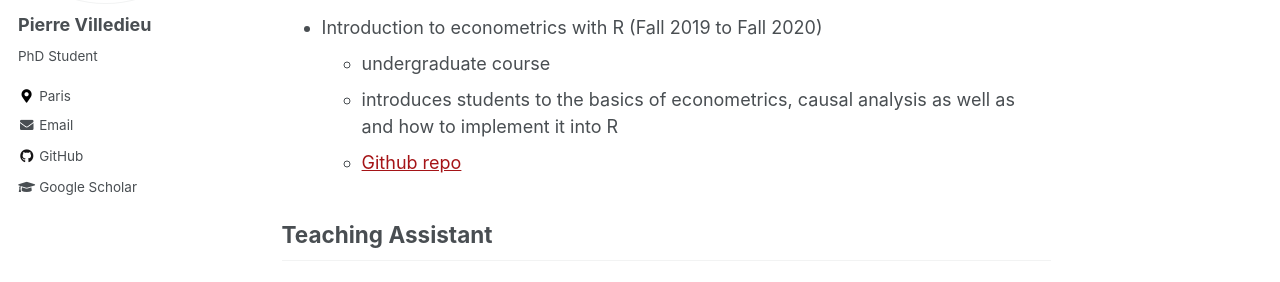
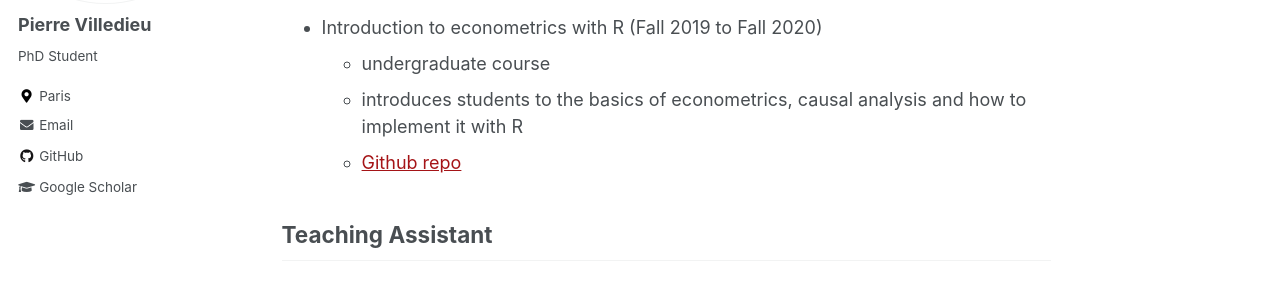
Before and after one commit to pvilledieu/pierre.villedieu, a Jekyll site: the page built from _pages/teaching.md, in a window 1280 px wide and 1067 px high. Shown: the part 248-530 px from the top of the window. Built offline with Jekyll 4.4.1, drawn with Linux system fonts in a browser that asks for light colours.

Commit message:
Update teaching.md

```diff
--- a/_pages/teaching.md
+++ b/_pages/teaching.md
@@ -6,7 +6,7 @@ title: "Teaching"
 ## Lecturer
 - Introduction to econometrics with R (Fall 2019 to Fall 2020)
     - undergraduate course
-    - introduces students to the basics of econometrics, causal analysis as well as and how to implement it into R
+    - introduces students to the basics of econometrics, causal analysis and how to implement it with R
     - [Github repo](https://github.com/ScPoEcon/ScPoEconometrics)
 
 ## Teaching Assistant
```
